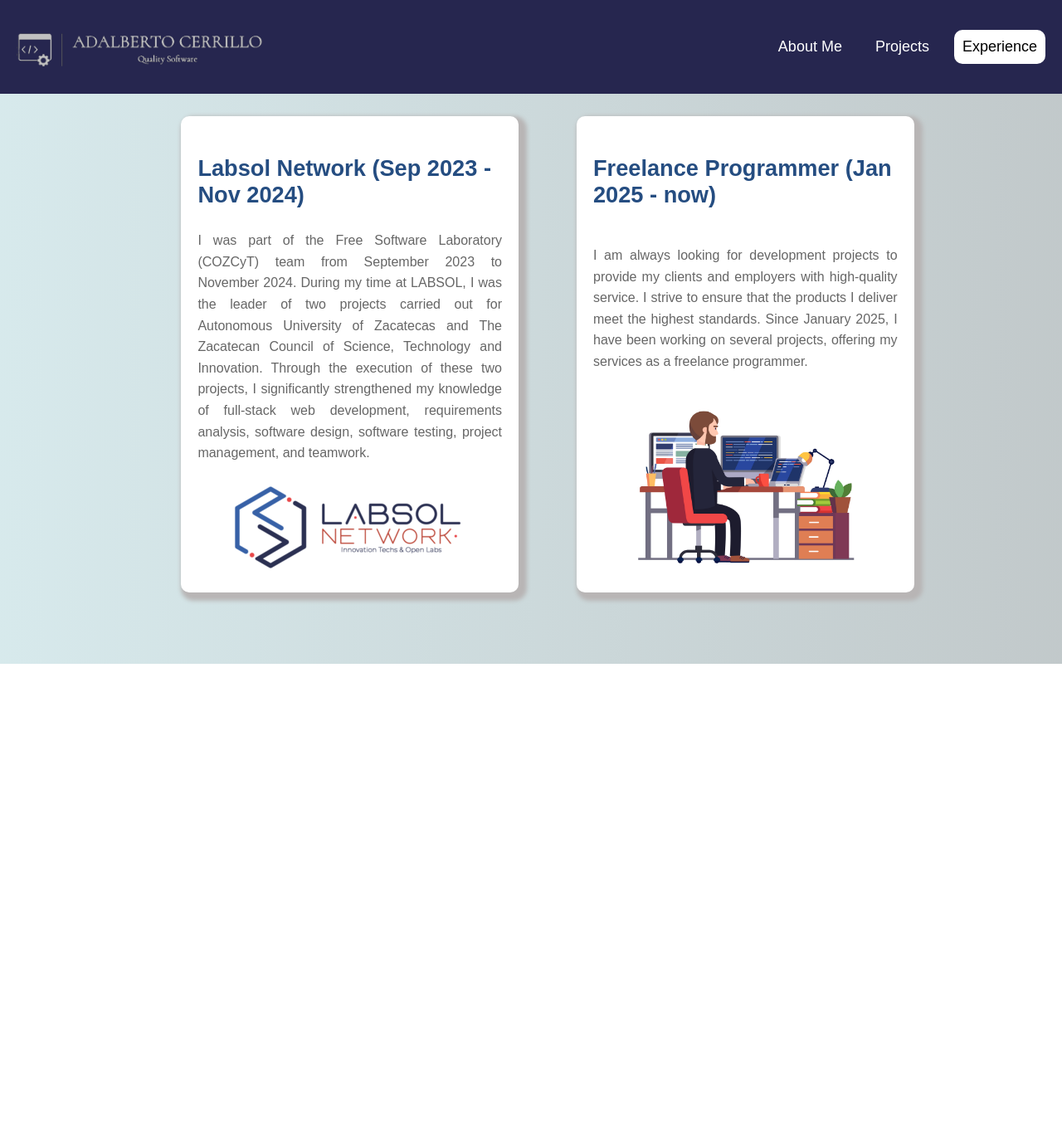
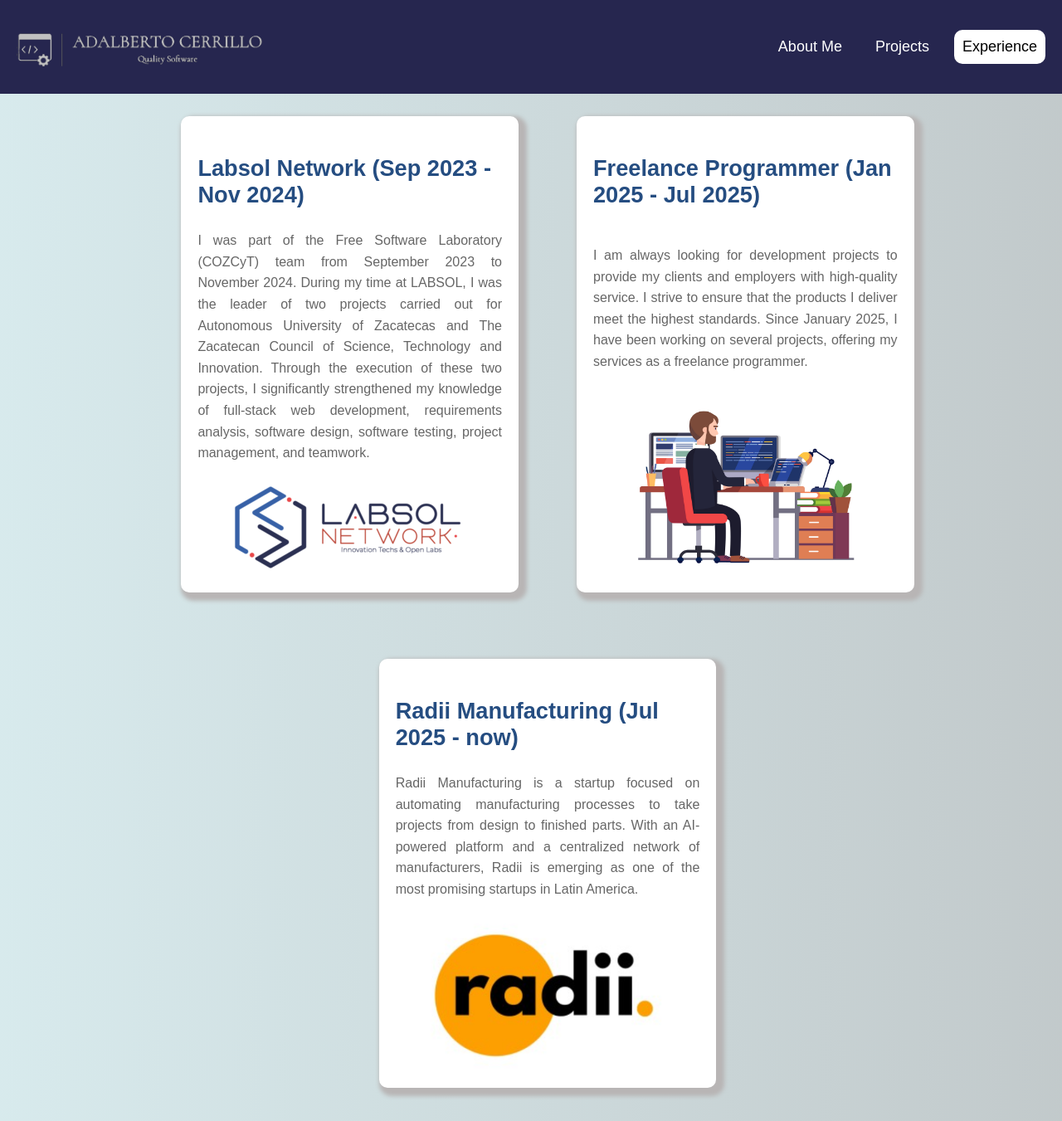
Before and after one commit to AdalbertoCerrillo/Portfolio, a React (Create React App) app: page /experience in a window 1280 px wide. Shown: the top 1351 px of the page at 83% size. Before the commit the page ends 800 px from the top, so only its background shows below. Built offline with nearby package versions, Linux system fonts and the light colour scheme.

Commit message:
Update experience

```diff
--- a/src/components/experience/experience.jsx
+++ b/src/components/experience/experience.jsx
@@ -1,5 +1,6 @@
 import labsolLogo from '../../images/Labsol.png'
 import freelance from '../../images/freelance.png'
+import radii from '../../images/radii.png'
 
 const Experience = () =>{
     const infoLabsol = `
@@ -9,7 +10,11 @@
     const infoFreelance = `I am always looking for development projects to provide my clients and employers with high-quality service. I strive to ensure that the products I deliver meet the highest standards. Since January 2025, I have been working on several projects, offering my services as a freelance programmer.
     `;
 
+    const infoRadii = `Radii Manufacturing is a startup focused on automating manufacturing processes to take projects from design to finished parts. With an AI-powered platform and a centralized network of manufacturers, Radii is emerging as one of the most promising startups in Latin America.`;
+
     const labsolLink = 'https://labsol.cozcyt.gob.mx/';
+
+    const radiiLink = 'https://www.radii.com.mx/es';
 
     return (
         <div className="main-card">
@@ -19,9 +24,14 @@
                 <a href={labsolLink} target="_blank" rel="noopener noreferrer"><img className='education-image' src={labsolLogo} alt='Labsol Logo'></img></a>
             </div>
             <div className="info-card">
-                <h3>Freelance Programmer (Jan 2025 - now)</h3>
+                <h3>Freelance Programmer (Jan 2025 - Jul 2025)</h3>
                 <p>{infoFreelance}</p>
                 <img className='education-image' src={freelance} alt='Freelance img'></img>
+            </div>
+            <div className="info-card">
+                <h3>Radii Manufacturing (Jul 2025 - now)</h3>
+                <p>{infoRadii}</p>
+                <a href={radiiLink} target="_blank" rel="noopener noreferrer"><img className='education-image' src={radii} alt='Radii logo'></img></a>
             </div>
         </div>
     );
```
Also changed, not shown: src/images/free-user-question-icon-11889-thumb.png (added), src/images/radii.png (added).
